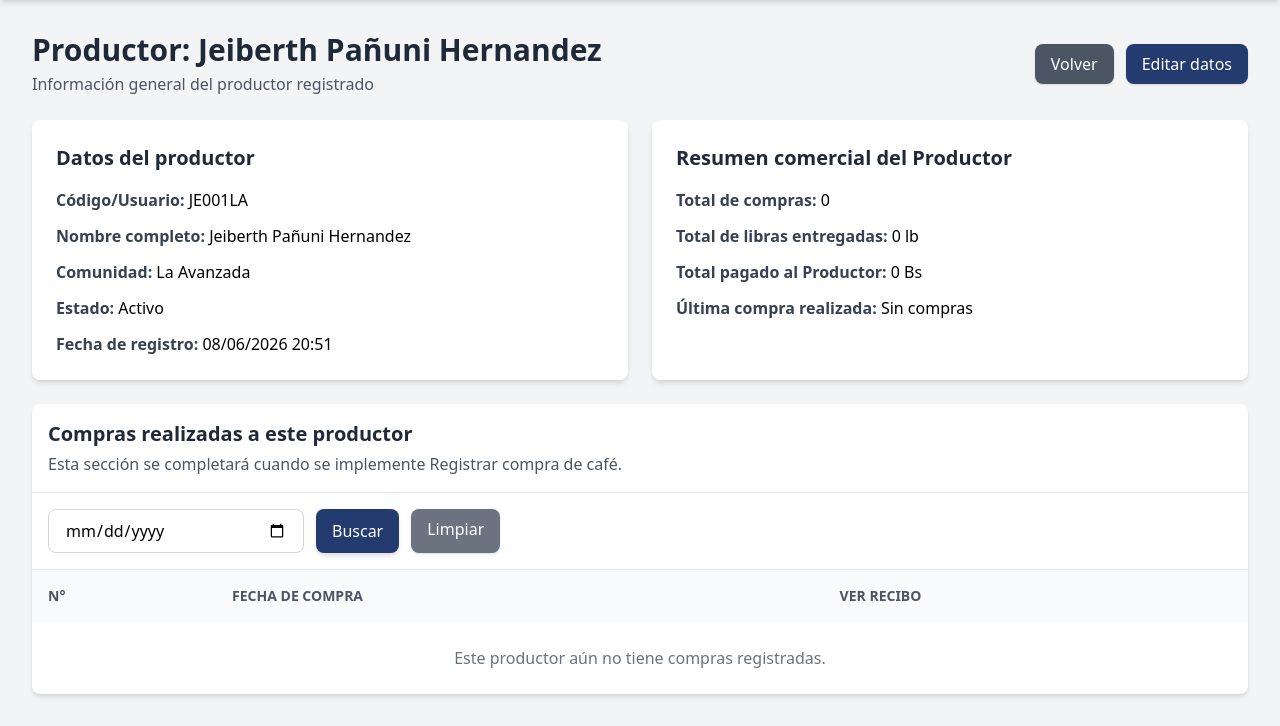
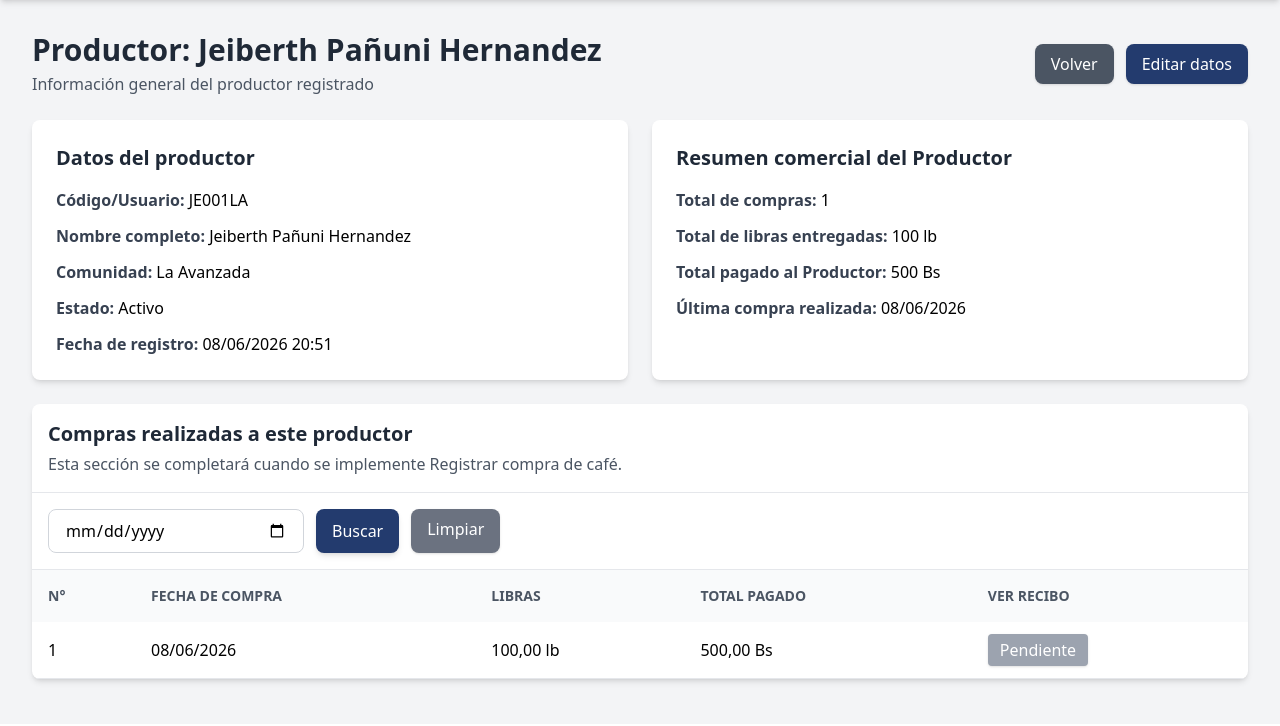
Before and after one commit to valle2408/avanzadavalle, a Django app: page /productores/4/detalle/ in a window 1280 px wide. Shown: the part 76-802 px from the top of the page. After the commit the page ends 764 px from the top, so only its background shows below. Run offline with Django 5.2, Linux system fonts and the light colour scheme; a user stored in the database is signed in; data comes from the database, SQL or seed files in the repository; both versions use the stored data as it was after the commit; some libraries are stand-ins or nearby versions.

Commit message:
modulo de compras 95% finalizado

```diff
--- a/productores/templates/productores/detalle_productor.html
+++ b/productores/templates/productores/detalle_productor.html
@@ -111,7 +111,7 @@
                 <p>
                     <span class="font-semibold text-gray-700">Última compra realizada:</span>
                     {% if ultima_compra %}
-                        {{ ultima_compra }}
+                        {{ ultima_compra.fecha_compra|date:"d/m/Y" }}
                     {% else %}
                         Sin compras
                     {% endif %}
@@ -170,17 +170,49 @@
                     <tr>
                         <th class="px-4 py-4 text-left font-semibold">N°</th>
                         <th class="px-4 py-4 text-left font-semibold">Fecha de compra</th>
+                        <th class="px-4 py-4 text-left font-semibold">Libras</th>
+                        <th class="px-4 py-4 text-left font-semibold">Total pagado</th>
                         <th class="px-4 py-4 text-left font-semibold">Ver recibo</th>
                     </tr>
                 </thead>
 
                 <tbody>
 
+                    {% for compra in compras %}
+                    <tr class="border-b hover:bg-gray-50">
+
+                        <td class="px-4 py-3">
+                            {{ forloop.counter }}
+                        </td>
+
+                        <td class="px-4 py-3">
+                            {{ compra.fecha_compra|date:"d/m/Y" }}
+                        </td>
+
+                        <td class="px-4 py-3">
+                            {{ compra.total_libras }} lb
+                        </td>
+
+                        <td class="px-4 py-3">
+                            {{ compra.total_pagado }} Bs
+                        </td>
+
+                        <td class="px-4 py-3">
+                            <button type="button"
+                                    class="bg-gray-400 text-white px-3 py-1 rounded shadow cursor-not-allowed"
+                                    disable>
+                                Pendiente
+                            </button>
+                        </td>
+                    </tr>
+                 {% empty %}
+
                     <tr>
-                        <td colspan="3" class="px-4 py-6 text-center text-gray-500">
+                        <td colspan="5" class="px-4 py-6 text-center text-gray-500">
                             Este productor aún no tiene compras registradas.
                         </td>
                     </tr>
+                 {% endfor %}
 
                 </tbody>
 
--- a/productores/views.py
+++ b/productores/views.py
@@ -1,31 +1,35 @@
+from decimal import Decimal
+
 from django.shortcuts import render, redirect, get_object_or_404
 from django.contrib.auth.decorators import login_required
-#from django.contrib import messages
 from django.core.paginator import Paginator
+from django.db.models import Count, Sum, Q, Value, DecimalField
+from django.db.models.functions import Coalesce
 
 from .models import Productor
 from .forms import FormularioProductor
 
 from usuarios.models import UsuarioRol
+from compras.models import CompraCafe
 
 
-#los permiso del usuario
+# Función para obtener el permiso del usuario en el módulo Productores.
 # 0 = Sin acceso
 # 1 = Solo ver
 # 2 = Crear y modificar
 def obtener_permiso_productores(usuario):
 
-    # buscamos los roles
+    # Buscamos los roles del usuario logueado.
     roles_usuario = UsuarioRol.objects.filter(usuario=usuario)
 
     permiso_maximo = 0
 
-    # recorremos los roles
+    # Recorremos los roles para encontrar el permiso más alto.
     for usuario_rol in roles_usuario:
 
         rol = usuario_rol.rol
 
-        # obtenemos el permiso del módulo productores.
+        # Obtenemos el permiso del módulo productores.
         permiso_actual = getattr(rol, 'productores', 0)
 
         if permiso_actual > permiso_maximo:
@@ -34,32 +38,48 @@ def obtener_permiso_productores(usuario):
     return permiso_maximo
 
 
-# logica para listar productores
-@login_required # tiene que estar logeuado
+# Vista para listar productores.
+@login_required
 def lista_productores(request):
 
     permiso = obtener_permiso_productores(request.user)
 
-    # si no tiene acceso, vuelve al dashboard
+    # Si no tiene acceso, vuelve al dashboard.
     if permiso == 0:
         return redirect('dashboard')
 
-    # relacion comunidad y obtenemos eso
-    productores = Productor.objects.select_related('comunidad', 'usuario').all().order_by('nombre', 'apellido_paterno')
+    # Obtenemos todos los productores con su comunidad y usuario.
+    # Además calculamos:
+    # - total_compras_real: cantidad de compras registradas
+    # - total_libras_real: suma de libras entregadas
+    productores = Productor.objects.select_related(
+        'comunidad',
+        'usuario'
+    ).annotate(
+        total_compras_real=Count('compras_cafe'),
+        total_libras_real=Coalesce(
+            Sum('compras_cafe__total_libras'),
+            Value(Decimal('0.00')),
+            output_field=DecimalField(max_digits=10, decimal_places=2)
+        )
+    ).order_by(
+        'nombre',
+        'apellido_paterno'
+    )
 
-    # Buscador por nombre o apellidos
+    # Buscador por nombre, apellidos, código o comunidad.
     buscar = request.GET.get('buscar')
 
     if buscar:
         productores = productores.filter(
-            nombre__icontains=buscar
-        ) | productores.filter(
-            apellido_paterno__icontains=buscar
-        ) | productores.filter(
-            apellido_materno__icontains=buscar
+            Q(nombre__icontains=buscar) |
+            Q(apellido_paterno__icontains=buscar) |
+            Q(apellido_materno__icontains=buscar) |
+            Q(codigo_productor__icontains=buscar) |
+            Q(comunidad__nombre_comunidad__icontains=buscar)
         )
 
-    # Paginacion mostramos 15 productores por página o podemos cambiar desdde aqui
+    # Paginación: mostramos 15 productores por página.
     paginator = Paginator(productores, 15)
     page_number = request.GET.get('page')
     page_obj = paginator.get_page(page_number)
@@ -71,13 +91,13 @@ def lista_productores(request):
     return render(request, 'productores/lista_productores.html', contexto)
 
 
-# logica para ver el detalle del productor osea la accion ver
+# Vista para ver el detalle de un productor.
 @login_required
 def detalle_productor(request, pk):
 
     permiso = obtener_permiso_productores(request.user)
 
-    # si no tiene acceso, vuelve al dashboard.
+    # Si no tiene acceso, vuelve al dashboard.
     if permiso == 0:
         return redirect('dashboard')
 
@@ -86,15 +106,52 @@ def detalle_productor(request, pk):
         pk=pk
     )
 
-    # estos datos seran calculados desde el modulo compras en el futuro.
-    # por ahora se dejan en 0 o Sin compras.
-    total_compras = 0
-    total_libras = 0
-    total_pagado = 0
-    ultima_compra = None
+    # Compras realizadas a este productor.
+    compras = CompraCafe.objects.filter(
+        productor=productor
+    ).order_by(
+        '-fecha_compra',
+        '-fecha_registro'
+    )
+
+    # Buscador por fecha en el detalle.
+    fecha = request.GET.get('fecha')
+
+    if fecha:
+        compras = compras.filter(fecha_compra=fecha)
+
+    # Totales reales desde CompraCafe.
+    resumen = CompraCafe.objects.filter(
+        productor=productor
+    ).aggregate(
+        total_compras=Count('id_compra'),
+        total_libras=Coalesce(
+            Sum('total_libras'),
+            Value(Decimal('0.00')),
+            output_field=DecimalField(max_digits=10, decimal_places=2)
+        ),
+        total_pagado=Coalesce(
+            Sum('total_pagado'),
+            Value(Decimal('0.00')),
+            output_field=DecimalField(max_digits=12, decimal_places=2)
+        )
+    )
+
+    total_compras = resumen['total_compras']
+    total_libras = resumen['total_libras']
+    total_pagado = resumen['total_pagado']
+
+    # Última compra real.
+    ultima_compra = CompraCafe.objects.filter(
+        productor=productor
+    ).order_by(
+        '-fecha_compra',
+        '-fecha_registro'
+    ).first()
 
     contexto = {
         'productor': productor,
+        'compras': compras,
         'total_compras': total_compras,
         'total_libras': total_libras,
         'total_pagado': total_pagado,
@@ -104,13 +161,14 @@ def detalle_productor(request, pk):
     return render(request, 'productores/detalle_productor.html', contexto)
 
 
-# Vista para editar datos del productor nonbres y comunidad, lo demas dejarlo asi
+# Vista para editar datos básicos del productor.
+# Solo se podrán editar nombre, apellidos, comunidad y estado.
 @login_required
 def editar_productor(request, pk):
 
     permiso = obtener_permiso_productores(request.user)
 
-    # Solo usuarios con permiso 2 pueden editar, osea los roles
+    # Solo usuarios con permiso 2 pueden editar.
     if permiso < 2:
         return redirect('productores:detalle_productor', pk=pk)
 
@@ -122,11 +180,13 @@ def editar_productor(request, pk):
         if form.is_valid():
             productor = form.save(commit=False)
 
-            # guardamos
+            # Guardamos quién editó al productor.
             productor.editado_por = request.user
 
             productor.save()
 
+            # Mensaje propio de Productores usando parámetro en la URL.
+            # Así evitamos que el mensaje se arrastre a otros módulos.
             return redirect(f'/productores/{productor.pk}/detalle/?editado=1')
 
     else:
```
Also changed, not shown: productores/templates/productores/lista_productores.html (+38 -48 lines), db.sqlite3.
